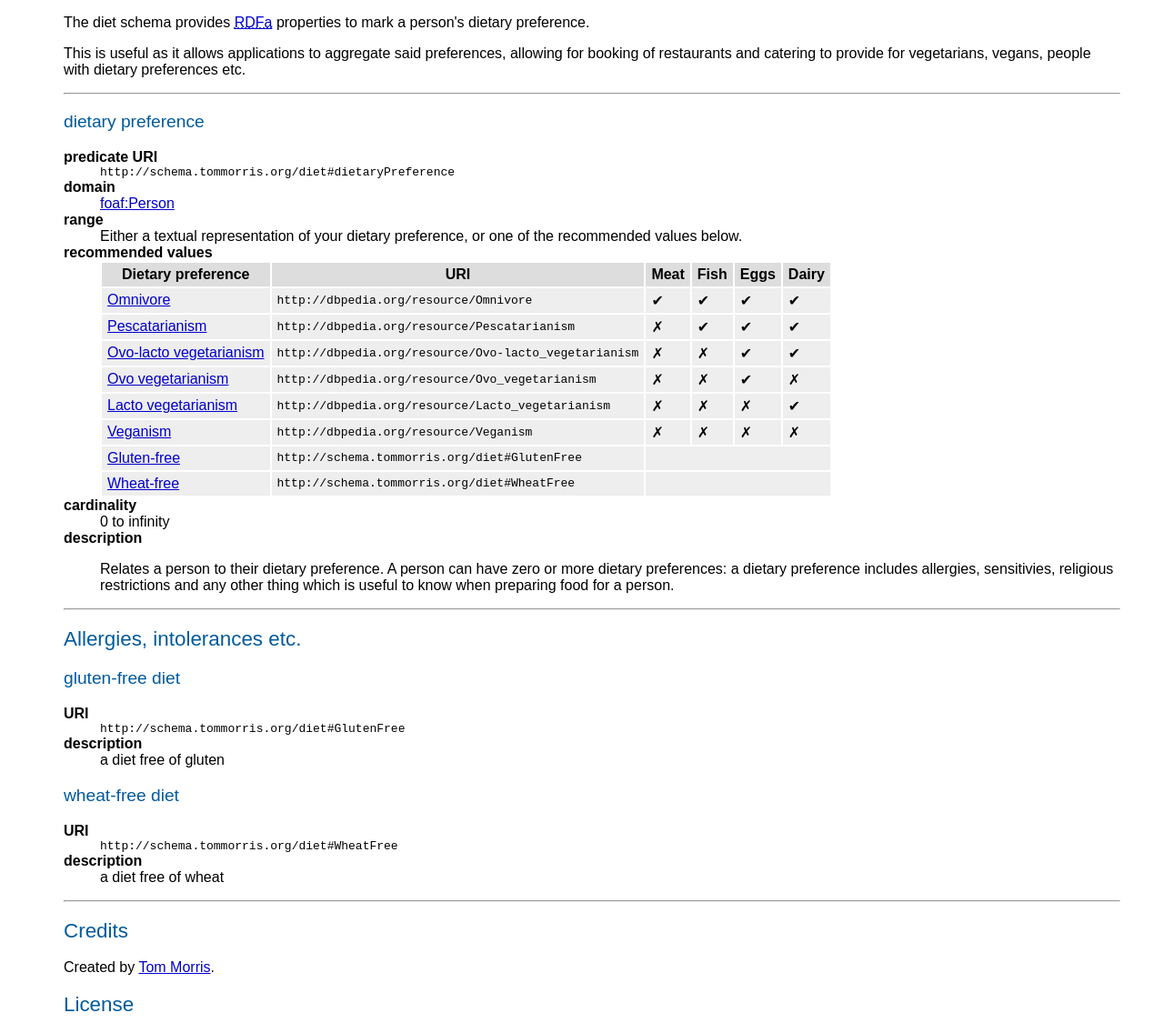
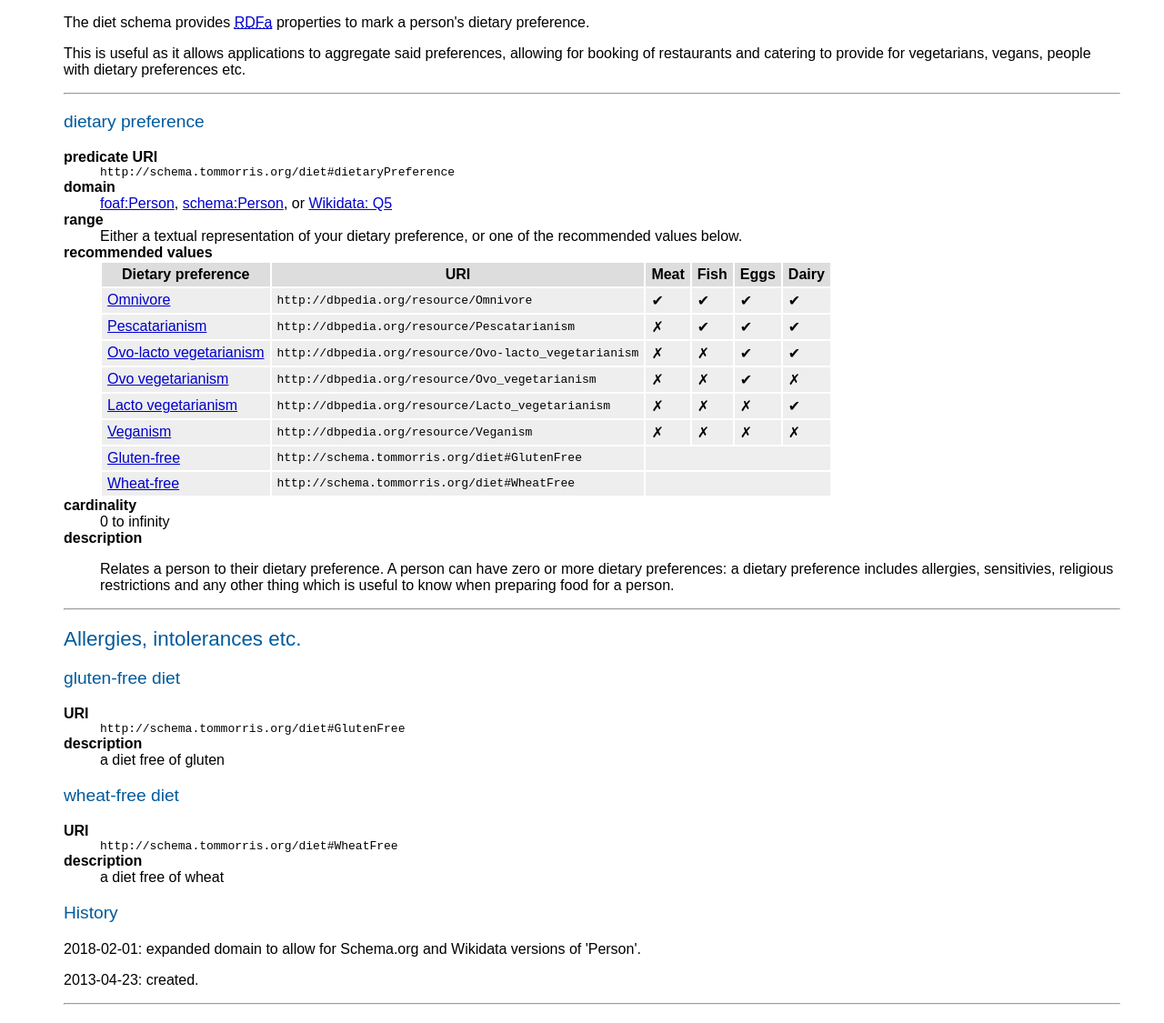
Before and after one commit to tommorris/schema.tommorris.org, a plain HTML site: page diet/index.html in a window 1280 px wide. Shown: the part 166-1291 px from the top of the page at 91% size. Drawn offline with Linux system fonts and the light colour scheme.

Commit message:
Increased domain, added history

```diff
--- a/diet/index.html
+++ b/diet/index.html
@@ -34,7 +34,11 @@
       <dt>predicate URI</dt>
       <dd><kbd>http://schema.tommorris.org/diet#dietaryPreference</kbd></dd>
       <dt>domain</dt>
-      <dd><a href="http://xmlns.com/foaf/spec/#term_Person" rel="rdfs:domain" resource="http://xmlns.com/foaf/0.1/Person">foaf:Person</a></dd>
+      <dd>
+        <a href="http://xmlns.com/foaf/spec/#term_Person" rel="rdfs:domain" resource="http://xmlns.com/foaf/0.1/Person">foaf:Person</a>,
+        <a href="https://schema.org/Person" rel="rdfs:domain" resource="https://schema.org/Person">schema:Person</a>,
+        or <a href="http://www.wikidata.org/entity/Q5" rel="rdfs:domain" resource="http://www.wikidata.org/entity/Q5">Wikidata: Q5</a>
+      </dd>
       <dt>range</dt>
       <dd>Either a textual representation of your dietary preference, or one of the recommended values below.</dd>
       <dt>recommended values</dt>
@@ -123,6 +127,12 @@
     <dd property="rdfs:comment">a diet free of wheat</dd>
     </dl>
     </section>
+
+    <section id="history">
+        <h3>History</h3>
+        <p>2018-02-01: expanded domain to allow for Schema.org and Wikidata versions of 'Person'.</p>
+        <p>2013-04-23: created.</p>
+    </section>
     <hr />
     <footer>
       <h2>Credits</h2>
```
